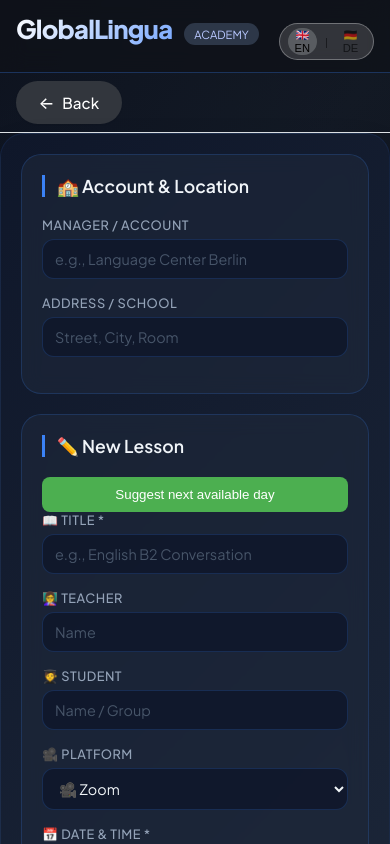
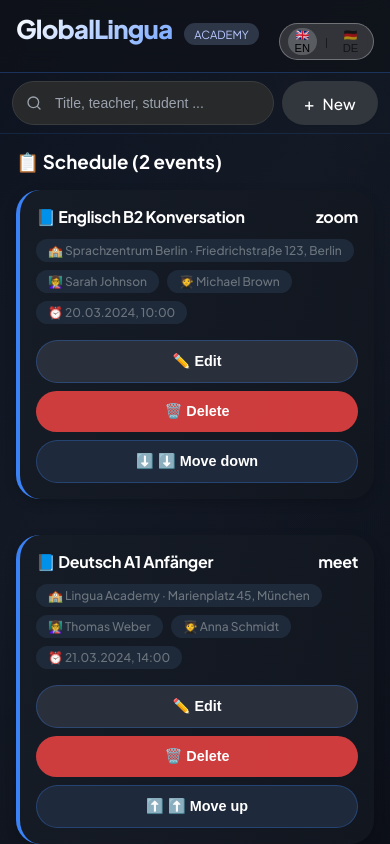
Before and after one commit to Maks-Mm/Schedule-GlobalLingua, a React (Vite) app: page / in a window 390 px wide. Both pictures are taken after a click on the button "Dashboard". Shown: the top 844 px of the page. Built offline with nearby package versions, Linux system fonts and the light colour scheme.

Commit message:
search field to mobile regime using

```diff
--- a/lib/email.ts
+++ b/lib/email.ts
@@ -27,7 +27,7 @@ export async function sendEmail(event: any) {
         <style>
           body { font-family: Arial, sans-serif; }
           .container { padding: 20px; background-color: #f5f5f5; }
-          .header { background-color: #4CAF50; color: white; padding: 10px; }
+          .header { background-color: #4caf50; color: white; padding: 10px; }
           .content { background-color: white; padding: 20px; margin-top: 10px; }
           .field { margin: 10px 0; }
           .label { font-weight: bold; color: #333; }
--- a/src/components/AppLayout.tsx
+++ b/src/components/AppLayout.tsx
@@ -1,6 +1,4 @@
 // src/components/AppLayout.tsx
-
-// src/components/AppLayout.tsx (updated version)
 
 import { useState, useEffect, useRef } from 'react';
 import Header from './Header';
@@ -29,12 +27,15 @@ export default function AppLayout() {
     moveEventDown
   } = useEvents();
 
-  const [isMobile, setIsMobile] = useState(() => window.innerWidth <= 768);
+  const [isMobile, setIsMobile] = useState(
+    () => window.matchMedia('(max-width: 900px)').matches
+  );
 
   useEffect(() => {
-    const handler = () => setIsMobile(window.innerWidth <= 768);
-    window.addEventListener('resize', handler);
-    return () => window.removeEventListener('resize', handler);
+    const mq = window.matchMedia('(max-width: 900px)');
+    const handler = (e: MediaQueryListEvent) => setIsMobile(e.matches);
+    mq.addEventListener('change', handler);
+    return () => mq.removeEventListener('change', handler);
   }, []);
 
   const [editId, setEditId] = useState<number | null>(null);
@@ -49,7 +50,7 @@ export default function AppLayout() {
 
   const [lastAddedEventId, setLastAddedEventId] = useState<number | null>(null);
 
-  const [mobileView, setMobileView] = useState<'list' | 'form' | 'detail'>('form');
+  const [mobileView, setMobileView] = useState<'list' | 'form' | 'detail'>('list');
   const [selectedEventId, setSelectedEventId] = useState<number | null>(null);
 
   // Prepare search results from events
@@ -112,7 +113,7 @@ export default function AppLayout() {
   };
 
   const handleSearchResultClick = (result: any) => {
-    // Optional: auto-select or highlight the event when clicked from search
+    // Auto-select or highlight the event when clicked from search
     const eventId = result.id;
     const element = document.querySelector(`[data-event-id="${eventId}"]`);
     if (element) {
@@ -201,7 +202,7 @@ export default function AppLayout() {
         <Header />
 
         <div className="mobile-nav">
-          {mobileView !== 'list' && (
+          {mobileView !== 'list' ? (
             <button
               onClick={handleMobileBack}
               className="back-btn"
@@ -209,20 +210,41 @@ export default function AppLayout() {
               onMouseEnter={(e) => {
                 e.currentTarget.style.background = '#4a4f59';
                 e.currentTarget.style.transform = 'scale(0.97)';
-                e.currentTarget.style.gap = '0.3rem';
               }}
               onMouseLeave={(e) => {
                 e.currentTarget.style.background = '#32363d';
                 e.currentTarget.style.transform = 'scale(1)';
-                e.currentTarget.style.gap = '0.5rem';
               }}
             >
-              <span style={{ fontSize: '1.1em', transition: 'inherit' }}>←</span>
+              <span style={{ fontSize: '1.1em' }}>←</span>
               <span>Back</span>
             </button>
-          )}
-          {mobileView === 'list' && (
-            <button onClick={() => { setEditId(null); setMobileView('form'); }} className="add-btn">+ New</button>
+          ) : (
+            <>
+              <EnhancedSearchBar
+                onSearch={handleSearch}
+                searchTerm={searchTerm}
+                placeholder={t.searchPlaceholder || "Search events…"}
+                results={searchResults}
+                onResultClick={handleSearchResultClick}
+                isMobile={true}
+              />
+              <button
+                onClick={() => { setEditId(null); setMobileView('form'); }}
+                style={grayBackButtonStyle}
+                onMouseEnter={(e) => {
+                  e.currentTarget.style.background = '#4a4f59';
+                  e.currentTarget.style.transform = 'scale(0.97)';
+                }}
+                onMouseLeave={(e) => {
+                  e.currentTarget.style.background = '#32363d';
+                  e.currentTarget.style.transform = 'scale(1)';
+                }}
+              >
+                <span style={{ fontSize: '1.1em' }}>+</span>
+                <span>New</span>
+              </button>
+            </>
           )}
         </div>
 
@@ -234,13 +256,7 @@ export default function AppLayout() {
           <div className="mobile-list-screen">
             <div className="events-header">
               <h3>{t.scheduleWithCount.replace('{{count}}', String(filteredEvents.length))}</h3>
-              <EnhancedSearchBar
-                onSearch={handleSearch}
-                searchTerm={searchTerm}
-                placeholder={t.searchPlaceholder || "Search events..."}
-                results={searchResults}
-                onResultClick={handleSearchResultClick}
-              />
+              {/* EnhancedSearchBar removed — now lives in mobile-nav */}
             </div>
 
             <EventList
@@ -261,8 +277,8 @@ export default function AppLayout() {
             totalEvents={1}
             onEdit={handleEdit}
             onDelete={handleDelete}
-            onMoveUp={() => {}}
-            onMoveDown={() => {}}
+            onMoveUp={() => { }}
+            onMoveDown={() => { }}
             onOpenDetail={handleOpenDetail}
           />
         )}
@@ -299,6 +315,7 @@ export default function AppLayout() {
               placeholder={t.searchPlaceholder || "Search events..."}
               results={searchResults}
               onResultClick={handleSearchResultClick}
+              isMobile={false}
             />
           </div>
 
--- a/src/components/EnhancedSearchBar.tsx
+++ b/src/components/EnhancedSearchBar.tsx
@@ -1,5 +1,7 @@
   //src/components/EnhancedSearchBar.tsx
 
+
+  // src/components/EnhancedSearchBar.tsx
 
   import { useState, useEffect, useRef, ChangeEvent } from 'react';
 
@@ -15,6 +17,7 @@ interface EnhancedSearchBarProps {
     placeholder?: string;
     results?: SearchResult[];
     onResultClick?: (result: SearchResult) => void;
+    isMobile?: boolean;
   }
 
   export default function EnhancedSearchBar({
@@ -22,7 +25,8 @@ export default function EnhancedSearchBar({
     searchTerm = '',
     placeholder = 'Search events...',
     results = [],
-  onResultClick
+    onResultClick,
+    isMobile = false
   }: EnhancedSearchBarProps) {
     const [isOpen, setIsOpen] = useState(false);
     const [inputValue, setInputValue] = useState(searchTerm);
@@ -60,10 +64,14 @@ export default function EnhancedSearchBar({
     const openSearch = () => {
       setIsOpen(true);
       if (inputRef.current) {
+        if (isMobile) {
+          inputRef.current.style.borderRadius = '25px 25px 0 0';
+        } else {
           inputRef.current.style.borderRadius = '25px 25px 0 0';
         }
+      }
       if (dropdownRef.current) {
-      dropdownRef.current.style.maxHeight = '200px';
+        dropdownRef.current.style.maxHeight = isMobile ? '300px' : '200px';
         dropdownRef.current.style.overflowY = 'auto';
       }
     };
@@ -97,6 +105,10 @@ export default function EnhancedSearchBar({
       onSearch(result.title);
       onResultClick?.(result);
       closeSearch();
+      // On mobile, blur the input to hide keyboard
+      if (isMobile && inputRef.current) {
+        inputRef.current.blur();
+      }
     };
 
     const handleFocus = () => {
@@ -105,13 +117,22 @@ export default function EnhancedSearchBar({
       }
     };
 
+    const handleClear = () => {
+      setInputValue('');
+      onSearch('');
+      closeSearch();
+      if (inputRef.current) {
+        inputRef.current.focus();
+      }
+    };
+
     return (
-    <div className="enhanced-search-bar" ref={searchBarRef}>
+      <div className={`enhanced-search-bar ${isMobile ? 'mobile-search' : ''}`} ref={searchBarRef}>
         <div className="enhanced-search-input-wrapper">
           <svg
             className="search-icon"
-          width="20"
-          height="20"
+            width={isMobile ? "18" : "20"}
+            height={isMobile ? "18" : "20"}
             viewBox="0 0 24 24"
             fill="none"
             xmlns="http://www.w3.org/2000/svg"
@@ -132,16 +153,13 @@ export default function EnhancedSearchBar({
             value={inputValue}
             onChange={handleInputChange}
             onFocus={handleFocus}
+            autoComplete="off"
           />
           {inputValue && (
             <button
               className="clear-search-btn"
-            onClick={() => {
-              setInputValue('');
-              onSearch('');
-              closeSearch();
-              inputRef.current?.focus();
-            }}
+              onClick={handleClear}
+              aria-label="Clear search"
             >
               ✕
             </button>
--- a/src/components/Sidebar.tsx
+++ b/src/components/Sidebar.tsx
@@ -228,7 +228,7 @@ export default function Sidebar({ editId, events, onSave, onReset }: Props) {
       <div className="card">
         <h3>{editId ? t.editMode : t.newLesson}</h3>
 
-        <button type="button" onClick={suggestNextAvailableDay} style={{ width: '100%', background: '#4CAF50', color: 'white', padding: '10px', border: 'none', borderRadius: '8px' }}>
+        <button type="button" onClick={suggestNextAvailableDay} style={{ width: '100%', background: '#3479f3', color: 'white', padding: '10px', border: 'none', borderRadius: '8px' }}>
           {t.suggestNextDay}
         </button>
 
--- a/src/styles/enhanced-search.css
+++ b/src/styles/enhanced-search.css
@@ -1,4 +1,19 @@
-/* src/styles/enhanced-search.css or add to your global CSS */
+/* Dropdown anchors correctly when search bar is inside the nav */
+.mobile-nav .enhanced-search-bar.mobile-search {
+  width: 100%;
+  padding: 0;
+  transform: none;
+}
+
+.mobile-nav .enhanced-search-bar .enhanced-search-dropdown {
+  position: absolute;
+  top: 100%;
+  left: 0;
+  right: 0;
+  width: 100%;
+  z-index: 100;
+}
+/* src/styles/enhanced-search.css - Updated with mobile optimizations */
 
 .enhanced-search-bar {
   position: relative;
@@ -6,7 +21,16 @@
   max-width: 200px;
   font-family: 'Poppins', sans-serif;
   margin-left: 0;
-  transform: translateX(-11px); /
+  transform: translateX(-11px);
+}
+
+/* Mobile specific styles */
+.enhanced-search-bar.mobile-search {
+  width: 100%;
+  max-width: 100%;
+  transform: translateX(0);
+  margin: 0;
+  padding: 0 12px;
 }
 
 .enhanced-search-input-wrapper {
@@ -37,6 +61,25 @@
   outline: none;
   color: #ffffff;
   transition: all 0.3s cubic-bezier(0.4, 0, 0.2, 1);
+}
+
+/* Mobile input adjustments */
+.enhanced-search-bar.mobile-search .enhanced-search-input {
+  height: 44px;
+  font-size: 16px; /* Prevents zoom on iOS */
+  padding: 0 35px 0 42px;
+}
+
+.enhanced-search-bar.mobile-search .search-icon {
+  left: 14px;
+  width: 16px;
+  height: 16px;
+}
+
+.enhanced-search-bar.mobile-search .clear-search-btn {
+  right: 12px;
+  width: 28px;
+  height: 28px;
 }
 
 .enhanced-search-input:focus {
@@ -84,8 +127,27 @@
   box-shadow: 0 4px 12px rgba(0, 0, 0, 0.3);
 }
 
+/* Mobile dropdown positioning */
+.enhanced-search-bar.mobile-search .enhanced-search-dropdown {
+   position: absolute;       /* anchors to the search bar, not the viewport */
+  top: 100%;
+  left: 0;
+  right: 0;
+  width: 100%;
+  max-height: 0;
+  border-radius: 0 0 20px 20px;
+  margin-top: 0;
+  z-index: 200;
+}
+
 .enhanced-search-dropdown.open {
   max-height: 300px;
+  overflow-y: auto;
+}
+
+/* Mobile dropdown open state */
+.enhanced-search-bar.mobile-search .enhanced-search-dropdown.open {
+  max-height: 60vh;
   overflow-y: auto;
 }
 
@@ -119,9 +181,21 @@
   color: #e5e7eb;
 }
 
+/* Mobile result items - larger touch target */
+.enhanced-search-bar.mobile-search .search-result-item {
+  padding: 14px 16px;
+  gap: 14px;
+}
+
 .search-result-item:hover {
   background: #363738;
   transform: translateX(4px);
+}
+
+/* Mobile hover effect */
+.enhanced-search-bar.mobile-search .search-result-item:active {
+  background: #363738;
+  transform: scale(0.98);
 }
 
 .result-icon {
@@ -136,6 +210,12 @@
   flex: 1;
 }
 
+/* Mobile result title */
+.enhanced-search-bar.mobile-search .result-title {
+  font-size: 14px;
+  line-height: 1.4;
+}
+
 .no-results {
   cursor: default;
   opacity: 0.7;
@@ -146,10 +226,12 @@
   transform: none;
 }
 
-/* Mobile responsive */
-@media (max-width: 768px) {
-  .enhanced-search-bar {
+/* Mobile responsive overrides */
+@media (max-width: 900px) {
+  .enhanced-search-bar:not(.mobile-search) {
     max-width: 100%;
+    transform: translateX(0);
+    width: 100%;
   }
 
   .search-result-item {
@@ -159,4 +241,33 @@
   .result-title {
     font-size: 12px;
   }
+
+  /* Better touch targets on mobile */
+  .clear-search-btn {
+    min-width: 32px;
+    min-height: 32px;
+  }
 }
+
+/* Landscape mode adjustments */
+@media (max-width: 900px) and (orientation: landscape) {
+  .enhanced-search-bar.mobile-search .enhanced-search-dropdown.open {
+    max-height: 40vh;
+  }
+
+  .enhanced-search-bar.mobile-search .search-result-item {
+    padding: 10px 16px;
+  }
+}
+/* Better mobile animations + hide desktop search */
+@media (max-width: 900px) {
+  .enhanced-search-dropdown {
+    transition: max-height 0.25s cubic-bezier(0.4, 0, 0.2, 1);
+  }
+  .events-header .enhanced-search-bar {
+    display: none !important;
+  }
+  .mobile-list-screen .events-header {
+    margin-bottom: 8px;
+  }
+}
--- a/src/styles/global.css
+++ b/src/styles/global.css
@@ -453,7 +453,9 @@ body {
 }
 
 /* ===== MOBILE STYLES (≤768px) ===== */
-@media (max-width: 768px) {
+@media (max-width: 900px) {
+
+
 
   /* Layout Override */
   .app-layout {
@@ -491,11 +493,13 @@ body {
     margin-top: 16px;
   }
   .mobile-nav {
-  display: flex;
-  justify-content: space-between;
+       display: flex;
   align-items: center;
-  padding: 8px 16px;
-  border-bottom: 1px solid var(--border);
+  gap: 8px;
+  padding: 8px 12px;
+  border-bottom: 1px solid rgba(59, 130, 246, 0.15);
+  position: relative;   /* ← add this so dropdown positions from here */
+  z-index: 50;
 }
 
 .mobile-list-screen {
@@ -503,6 +507,19 @@ body {
   overflow-y: auto;
   height: calc(100dvh - 112px); /* header + mobile-nav */
 }
+
+    .mobile-nav .enhanced-search-bar {
+      flex: 1;
+      max-width: none;
+      transform: none;
+      padding: 0;
+      margin: 0;
+    }
+
+    .mobile-nav .add-btn {
+      flex-shrink: 0;
+      white-space: nowrap;
+    }
 
   /* Event Cards Mobile Fix */
   .event-card-3d {
@@ -582,8 +599,12 @@ body {
 
 
 
+
+
 /* ===== FIX FOR MOBILE - MAIN AREA VISIBILITY ===== */
-@media (max-width: 768px) {
+@media (max-width: 900px) {
+
+
 
   /* Override the problematic main-area constraints */
   .main-area {
@@ -835,7 +856,7 @@ body {
 }
 
 /* Mobile touch feedback */
-@media (max-width: 768px) {
+@media (max-width: 900px) {
   .event-actions button {
     padding: 12px 16px;
     /* Larger touch target */
@@ -894,7 +915,7 @@ body {
 }
 
 /* Mobile adjustment */
-@media (max-width: 768px) {
+@media (max-width: 900px) {
   .language-toggle {
     padding: 4px 8px;
     font-size: 0.7rem;
@@ -945,3 +966,21 @@ body {
     background-color: rgba(99, 102, 241, 0);
   }
 }
+/* Add to your global CSS for better mobile touch experience */
+
+/* Prevent zoom on input focus for iOS */
+@supports (-webkit-touch-callout: none) {
+  .enhanced-search-input {
+    font-size: 16px !important;
+  }
+}
+
+/* Improve scroll performance on mobile */
+.enhanced-search-dropdown {
+  -webkit-overflow-scrolling: touch;
+}
+
+/* Remove tap highlight on mobile */
+.search-result-item {
+  -webkit-tap-highlight-color: transparent;
+}
```
Also changed, not shown: events.json. Lines whose indentation alone changed are shown as unchanged.
